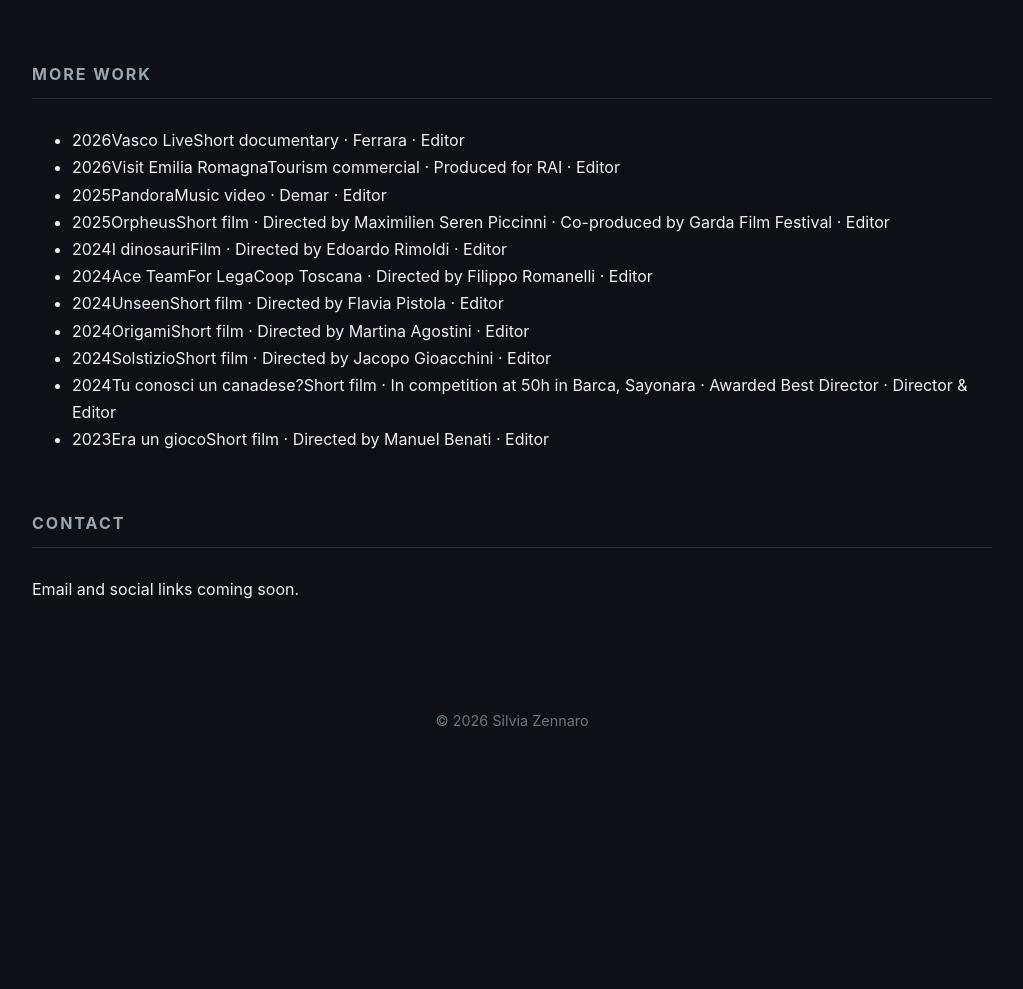
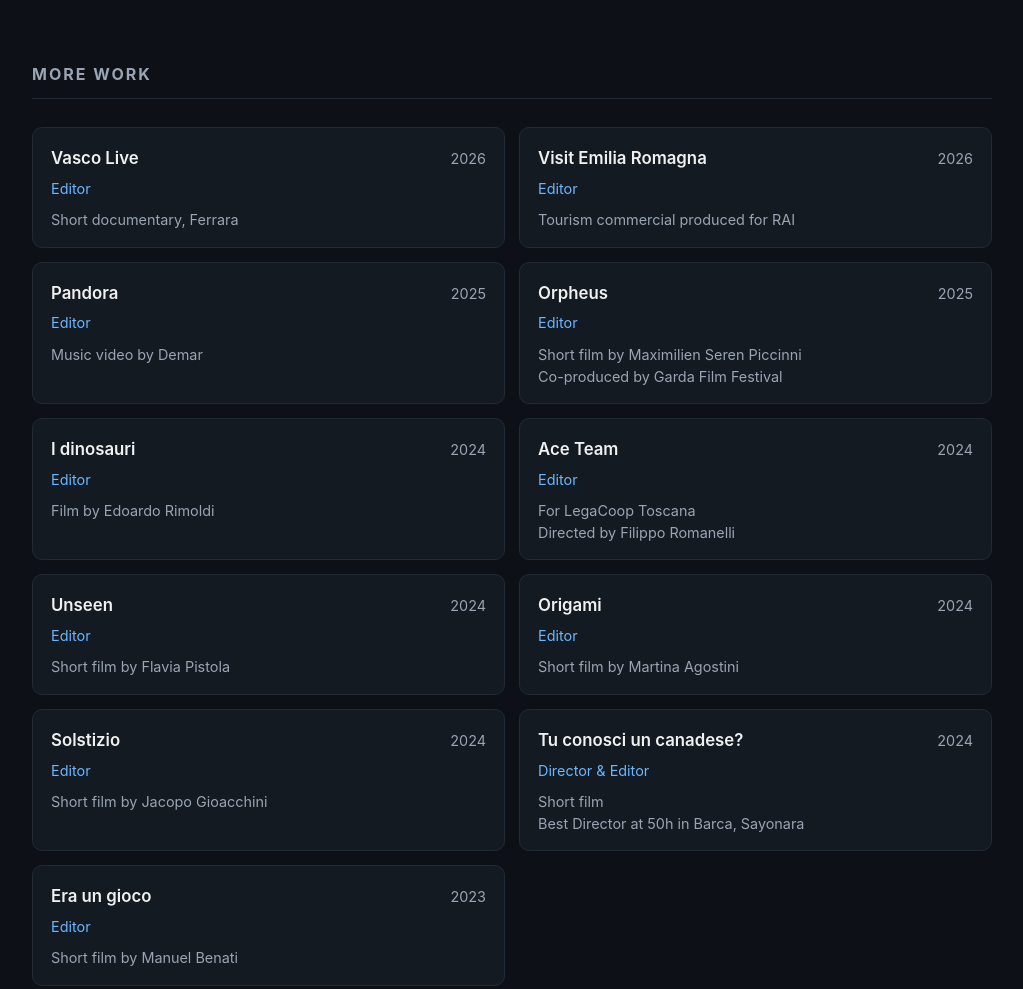
Before and after one commit to SilviaZennaro/silviazennaro.github.io, a plain HTML site: page index.html in a window 1280 px wide. Shown: the part 4262-5251 px from the top of the page, without its empty margins (128-1151 px from the left). Before the commit the page ends 5025 px from the top, so only its background shows below. Drawn offline with Linux system fonts and the light colour scheme.

Commit message:
Add files via upload

```diff
--- a/index.html
+++ b/index.html
@@ -70,17 +70,17 @@
 
     <h2>More work</h2>
     <ul class="work">
-      <li><span class="year">2026</span><span class="title">Vasco Live</span><span class="info">Short documentary · Ferrara · Editor</span></li>
-      <li><span class="year">2026</span><span class="title">Visit Emilia Romagna</span><span class="info">Tourism commercial · Produced for RAI · Editor</span></li>
-      <li><span class="year">2025</span><span class="title">Pandora</span><span class="info">Music video · Demar · Editor</span></li>
-      <li><span class="year">2025</span><span class="title">Orpheus</span><span class="info">Short film · Directed by Maximilien Seren Piccinni · Co-produced by Garda Film Festival · Editor</span></li>
-      <li><span class="year">2024</span><span class="title">I dinosauri</span><span class="info">Film · Directed by Edoardo Rimoldi · Editor</span></li>
-      <li><span class="year">2024</span><span class="title">Ace Team</span><span class="info">For LegaCoop Toscana · Directed by Filippo Romanelli · Editor</span></li>
-      <li><span class="year">2024</span><span class="title">Unseen</span><span class="info">Short film · Directed by Flavia Pistola · Editor</span></li>
-      <li><span class="year">2024</span><span class="title">Origami</span><span class="info">Short film · Directed by Martina Agostini · Editor</span></li>
-      <li><span class="year">2024</span><span class="title">Solstizio</span><span class="info">Short film · Directed by Jacopo Gioacchini · Editor</span></li>
-      <li><span class="year">2024</span><span class="title">Tu conosci un canadese?</span><span class="info">Short film · In competition at 50h in Barca, Sayonara · Awarded Best Director · Director &amp; Editor</span></li>
-      <li><span class="year">2023</span><span class="title">Era un gioco</span><span class="info">Short film · Directed by Manuel Benati · Editor</span></li>
+      <li><div class="top"><span class="title">Vasco Live</span><span class="year">2026</span></div><p class="role-line">Editor</p><p class="info">Short documentary, Ferrara</p></li>
+      <li><div class="top"><span class="title">Visit Emilia Romagna</span><span class="year">2026</span></div><p class="role-line">Editor</p><p class="info">Tourism commercial produced for RAI</p></li>
+      <li><div class="top"><span class="title">Pandora</span><span class="year">2025</span></div><p class="role-line">Editor</p><p class="info">Music video by Demar</p></li>
+      <li><div class="top"><span class="title">Orpheus</span><span class="year">2025</span></div><p class="role-line">Editor</p><p class="info">Short film by Maximilien Seren Piccinni<br>Co-produced by Garda Film Festival</p></li>
+      <li><div class="top"><span class="title">I dinosauri</span><span class="year">2024</span></div><p class="role-line">Editor</p><p class="info">Film by Edoardo Rimoldi</p></li>
+      <li><div class="top"><span class="title">Ace Team</span><span class="year">2024</span></div><p class="role-line">Editor</p><p class="info">For LegaCoop Toscana<br>Directed by Filippo Romanelli</p></li>
+      <li><div class="top"><span class="title">Unseen</span><span class="year">2024</span></div><p class="role-line">Editor</p><p class="info">Short film by Flavia Pistola</p></li>
+      <li><div class="top"><span class="title">Origami</span><span class="year">2024</span></div><p class="role-line">Editor</p><p class="info">Short film by Martina Agostini</p></li>
+      <li><div class="top"><span class="title">Solstizio</span><span class="year">2024</span></div><p class="role-line">Editor</p><p class="info">Short film by Jacopo Gioacchini</p></li>
+      <li><div class="top"><span class="title">Tu conosci un canadese?</span><span class="year">2024</span></div><p class="role-line">Director &amp; Editor</p><p class="info">Short film<br>Best Director at 50h in Barca, Sayonara</p></li>
+      <li><div class="top"><span class="title">Era un gioco</span><span class="year">2023</span></div><p class="role-line">Editor</p><p class="info">Short film by Manuel Benati</p></li>
     </ul>
 
     <h2>Contact</h2>
--- a/style.css
+++ b/style.css
@@ -68,3 +68,13 @@ blockquote {
 .laurels { list-style: none; padding: 0; margin: 0; }
 .laurels li { padding: 6px 0; border-bottom: 1px solid #1a212b; }
 .sub { margin: 22px 0 6px; font-weight: 600; }
+
+/* Other work (no poster) */
+.work { list-style: none; padding: 0; margin: 0 0 8px; display: grid; gap: 14px; }
+@media (min-width: 700px) { .work { grid-template-columns: 1fr 1fr; } }
+.work li { background: #141a22; border: 1px solid #222a35; border-radius: 10px; padding: 16px 18px; }
+.work .top { display: flex; justify-content: space-between; align-items: baseline; gap: 12px; }
+.work .title { font-weight: 600; font-size: 1.05rem; }
+.work .year { color: #9aa4b2; font-size: 0.9rem; }
+.work .role-line { color: #6cb6ff; margin: 4px 0 8px; font-size: 0.9rem; }
+.work .info { color: #9aa4b2; margin: 0; font-size: 0.9rem; line-height: 1.5; }
```
